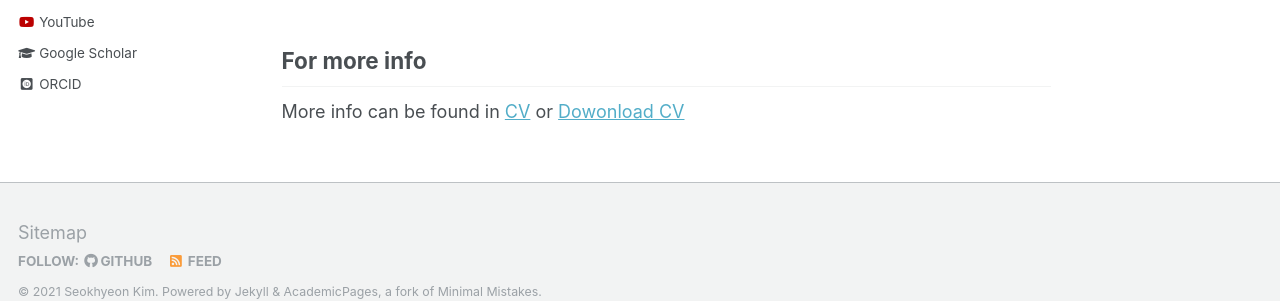
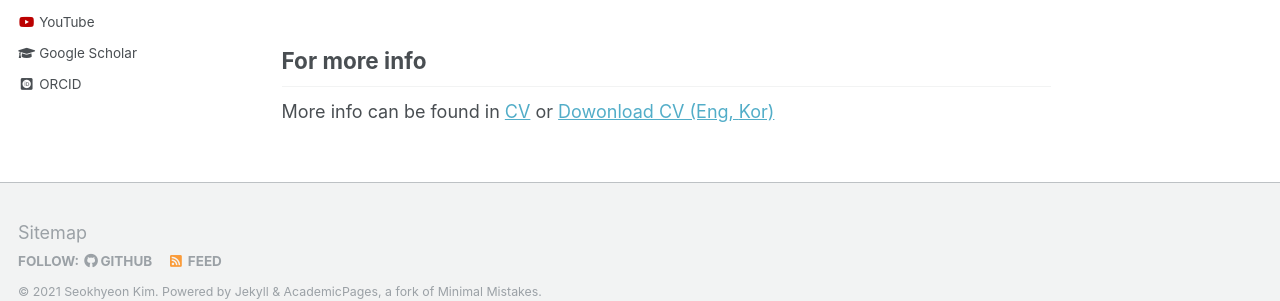
Before and after one commit to uawds/SanghoonJunWater.github.io, a Jekyll site: the page built from _pages/about.md, in a window 1280 px wide and 900 px high, scrolled down 2411 px. Shown: the part 563-864 px from the top of the window. Built offline with Jekyll 4.4.1, drawn with Linux system fonts in a browser that asks for light colours; some web fonts are replaced.

Commit message:
update CV

```diff
--- a/_pages/about.md
+++ b/_pages/about.md
@@ -49,4 +49,4 @@ S. Kim, Y. Liu, F. Johnson, R. Parinussa, A. Sharma. (2015). A global comparison
 
 
 ## For more info
-More info can be found in [CV](https://steelpl.github.io/cv/) or [Dowonload CV](https://steelpl.github.io/files/CV_Seokhyeon.pdf)
+More info can be found in [CV](https://steelpl.github.io/cv/) or [Dowonload CV (Eng, ](https://steelpl.github.io/files/CV_Seokhyeon.pdf)[Kor)](https://steelpl.github.io/files/CV_Seokhyeon.pdf)
```
Also changed, not shown: _pages/cv.md (+1 -1 lines).
